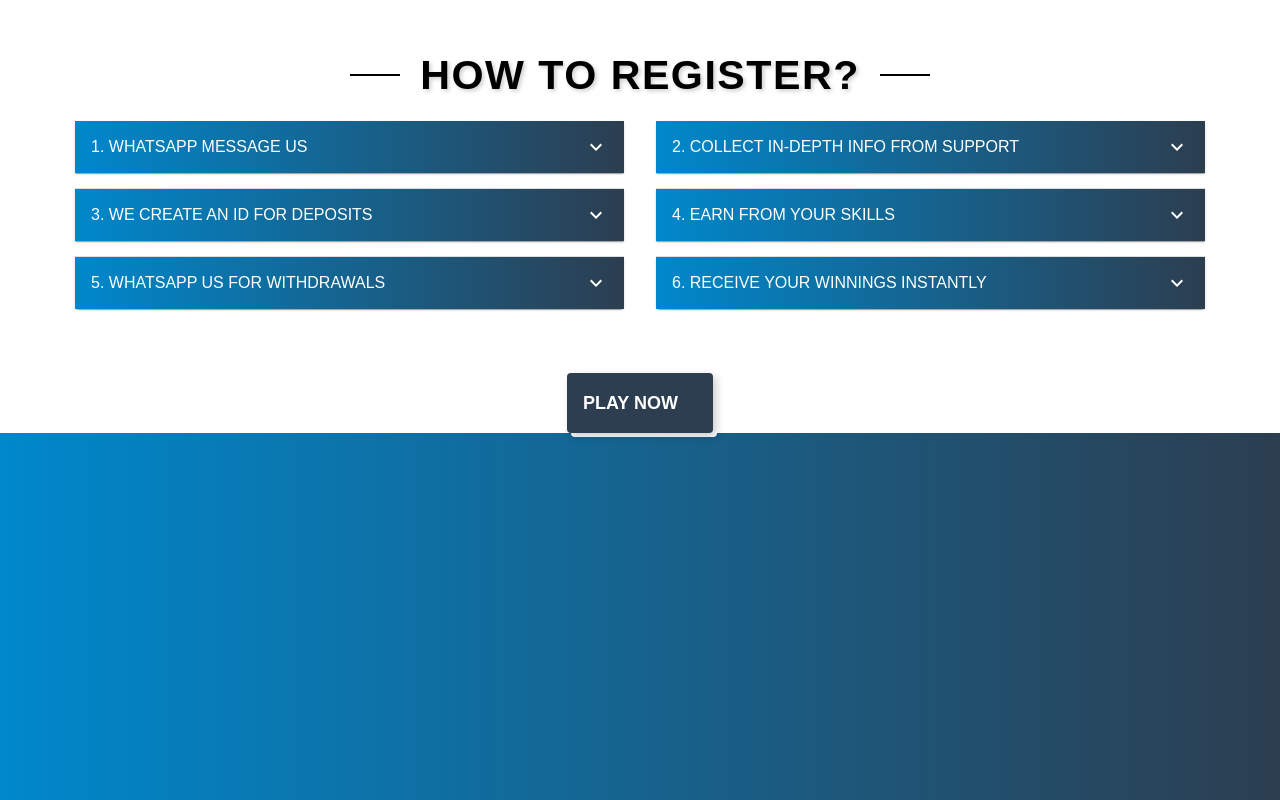
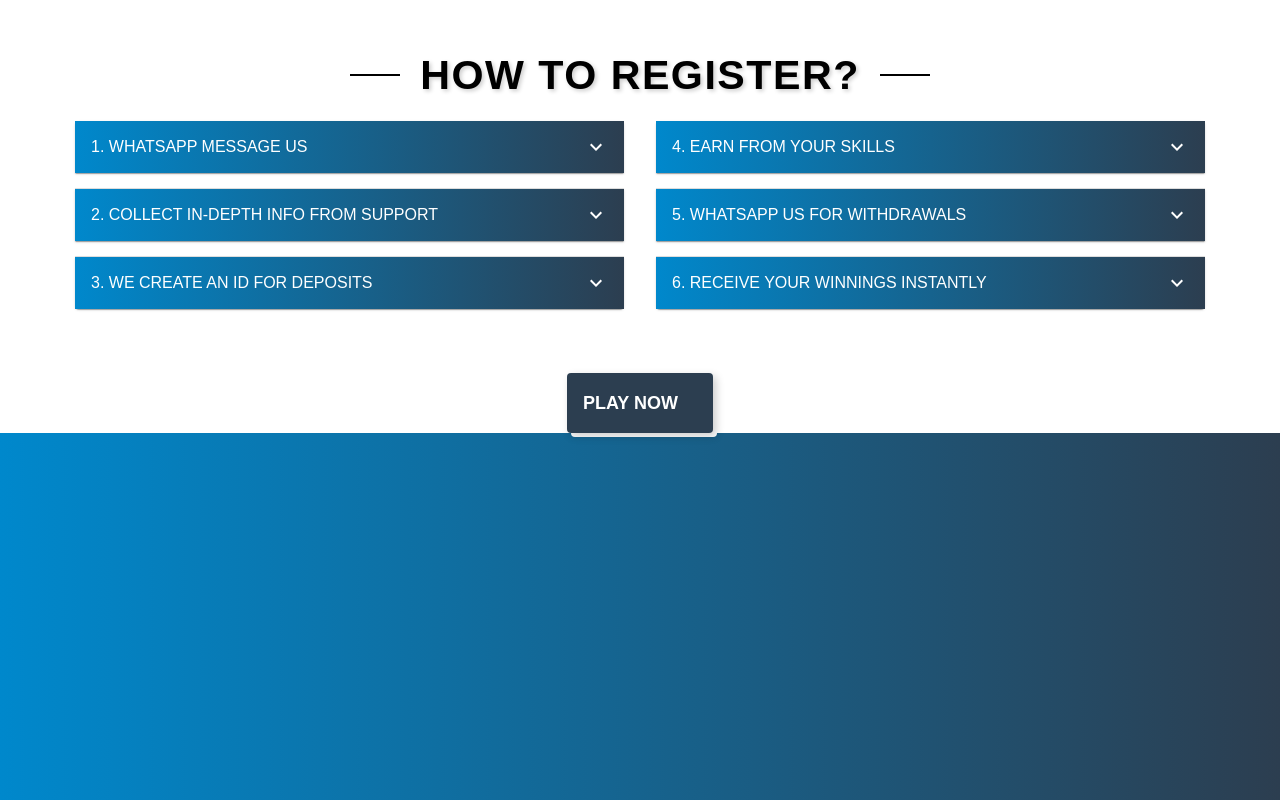
Before and after one commit to Rocky99090/dr-diamond-public, a React (Create React App) app: page /partners in a window 1280 px wide. Built offline with nearby package versions, Linux system fonts and the light colour scheme; a web font is replaced by a local one.

Commit message:
changes to the alignment

```diff
--- a/src/component/section/main-points.jsx
+++ b/src/component/section/main-points.jsx
@@ -108,8 +108,8 @@ const isMobile = useMediaQuery(theme.breakpoints.down('sm'));
                                                     src={`${val.imgUrl}`}
                                                     alt={`${val.imgAlt}`}
                                                     style={{
-                                                        height: '40%', // Smaller height for image
-                                                        width: '40%',
+                                                        height: isMobile?'40%':'30%', // Smaller height for image
+                                                        width: !isMobile?'40%':'30%',
                                                         objectFit: 'cover', // Ensures the image covers the entire div
                                                     }}
                                                 />
@@ -120,6 +120,7 @@ const isMobile = useMediaQuery(theme.breakpoints.down('sm'));
                                                         justifyContent: 'center', // Centers content horizontally
                                                         alignItems: 'center', // Centers content vertically
                                                         paddingTop: '18px', // Reduced padding around the content
+                                                        paddingBottom:'4px',
                                                         textAlign: 'center', // Center-aligns text
                                                     }}
                                                 >
--- a/src/component/section/sponsor.jsx
+++ b/src/component/section/sponsor.jsx
@@ -101,12 +101,12 @@ const isMobile = useMediaQuery(theme.breakpoints.down('sm'));
                                                     textAlign: 'center', // Center-aligns text,
                                                    }}
                                             >
-                                                <img
+                                                 <img
                                                     src={`${val.imgUrl}`}
                                                     alt={`${val.imgAlt}`}
                                                     style={{
-                                                        height: '40%', // Smaller height for image
-                                                        width: '40%',
+                                                        height: isMobile?'40%':'35%', // Smaller height for image
+                                                        width: !isMobile?'40%':'35%',
                                                         objectFit: 'cover', // Ensures the image covers the entire div
                                                     }}
                                                 />
@@ -116,7 +116,8 @@ const isMobile = useMediaQuery(theme.breakpoints.down('sm'));
                                                         display: 'flex',
                                                         justifyContent: 'center', // Centers content horizontally
                                                         alignItems: 'center', // Centers content vertically
-                                                        paddingTop: '18px', // Reduced padding around the content
+                                                        paddingTop: '8px', // Reduced padding around the content
+                                                        paddingBottom:'4px',
                                                         textAlign: 'center', // Center-aligns text
                                                     }}
                                                 >
--- a/src/pages/partner.jsx
+++ b/src/pages/partner.jsx
@@ -1,9 +1,12 @@
 import React from "react";
-import { Accordion, AccordionSummary, AccordionDetails, Typography, Grid } from '@mui/material';
+import { Accordion, AccordionSummary, AccordionDetails, Typography, Grid, useTheme, useMediaQuery } from '@mui/material';
 import ExpandMoreIcon from '@mui/icons-material/ExpandMore';
 import { handleRedirect } from "../env/credentials";
 
 const PartnerPage = () => {
+    const theme = useTheme();
+    const isWeb = useMediaQuery(theme.breakpoints.up('sm'));
+
     return (
         <div className="partner-section padding-top">
             <div className="container">
@@ -11,7 +14,7 @@ const PartnerPage = () => {
                     <Typography variant='h4' className="custom-heading" color={"black"}>How To Register?</Typography>
                 </div>
                 <div className="section-wrapper">
-                    <Grid container spacing={4}>
+                    <Grid container spacing={isWeb ? 4 : 0}>
                         <Grid item xs={12} sm={6}>
                             <Accordion sx={{ marginBottom: 2 }}>
                                 <AccordionSummary
@@ -32,6 +35,22 @@ const PartnerPage = () => {
                             <Accordion sx={{ marginBottom: 2 }}>
                                 <AccordionSummary
                                      expandIcon={<ExpandMoreIcon sx={{ color: 'white' }} />}
+                                    aria-controls="panel4a-content"
+                                    id="panel4a-header"
+                                    sx={{ justifyContent: 'center' }}
+                                    className="accordion-summary"
+                                >
+                                    <Typography variant="subtitle1">2. Collect In-Depth Info From Support</Typography>
+                                </AccordionSummary>
+                                <AccordionDetails>
+                                    <Typography>
+                                        Our executives are available on WhatsApp or web for any details or queries.
+                                    </Typography>
+                                </AccordionDetails>
+                            </Accordion>
+                            <Accordion sx={{ marginBottom: 2 }}>
+                                <AccordionSummary
+                                     expandIcon={<ExpandMoreIcon sx={{ color: 'white' }} />}
                                     aria-controls="panel2a-content"
                                     id="panel2a-header"
                                     sx={{ justifyContent: 'center' }}
@@ -42,6 +61,26 @@ const PartnerPage = () => {
                                 <AccordionDetails>
                                     <Typography>
                                         After being satisfied, you may start depositing money easily without worrying.
+                                    </Typography>
+                                </AccordionDetails>
+                            </Accordion>
+
+                        </Grid>
+                        <Grid item xs={12} sm={6}>
+
+                            <Accordion sx={{ marginBottom: 2 }}>
+                                <AccordionSummary
+                                     expandIcon={<ExpandMoreIcon sx={{ color: 'white' }} />}
+                                    aria-controls="panel5a-content"
+                                    id="panel5a-header"
+                                    sx={{ justifyContent: 'center' }}
+                                    className="accordion-summary"
+                                >
+                                    <Typography variant="subtitle1">4. Earn from Your Skills</Typography>
+                                </AccordionSummary>
+                                <AccordionDetails>
+                                    <Typography>
+                                        Test your skills & convert them to big returns in a short span of time.
                                     </Typography>
                                 </AccordionDetails>
                             </Accordion>
@@ -58,40 +97,6 @@ const PartnerPage = () => {
                                 <AccordionDetails>
                                     <Typography>
                                         Reach out on the same WhatsApp number for hassle-free withdrawals.
-                                    </Typography>
-                                </AccordionDetails>
-                            </Accordion>
-                        </Grid>
-                        <Grid item xs={12} sm={6}>
-                            <Accordion sx={{ marginBottom: 2 }}>
-                                <AccordionSummary
-                                     expandIcon={<ExpandMoreIcon sx={{ color: 'white' }} />}
-                                    aria-controls="panel4a-content"
-                                    id="panel4a-header"
-                                    sx={{ justifyContent: 'center' }}
-                                    className="accordion-summary"
-                                >
-                                    <Typography variant="subtitle1">2. Collect In-Depth Info From Support</Typography>
-                                </AccordionSummary>
-                                <AccordionDetails>
-                                    <Typography>
-                                        Our executives are available on WhatsApp or web for any details or queries.
-                                    </Typography>
-                                </AccordionDetails>
-                            </Accordion>
-                            <Accordion sx={{ marginBottom: 2 }}>
-                                <AccordionSummary
-                                     expandIcon={<ExpandMoreIcon sx={{ color: 'white' }} />}
-                                    aria-controls="panel5a-content"
-                                    id="panel5a-header"
-                                    sx={{ justifyContent: 'center' }}
-                                    className="accordion-summary"
-                                >
-                                    <Typography variant="subtitle1">4. Earn from Your Skills</Typography>
-                                </AccordionSummary>
-                                <AccordionDetails>
-                                    <Typography>
-                                        Test your skills & convert them to big returns in a short span of time.
                                     </Typography>
                                 </AccordionDetails>
                             </Accordion>
```
